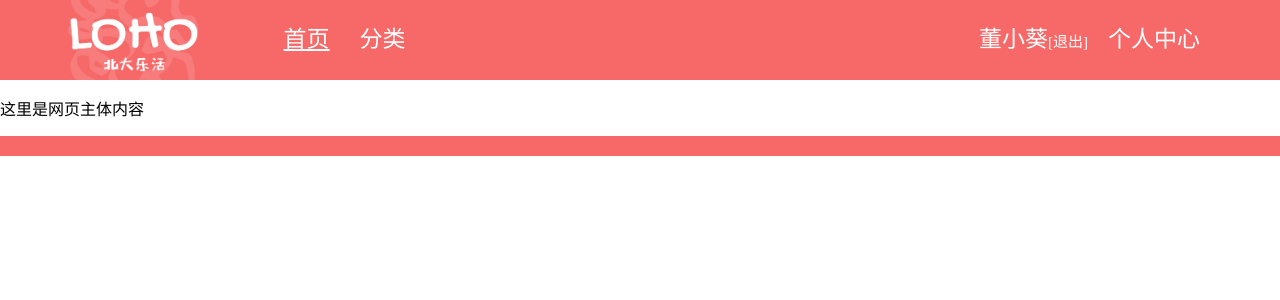
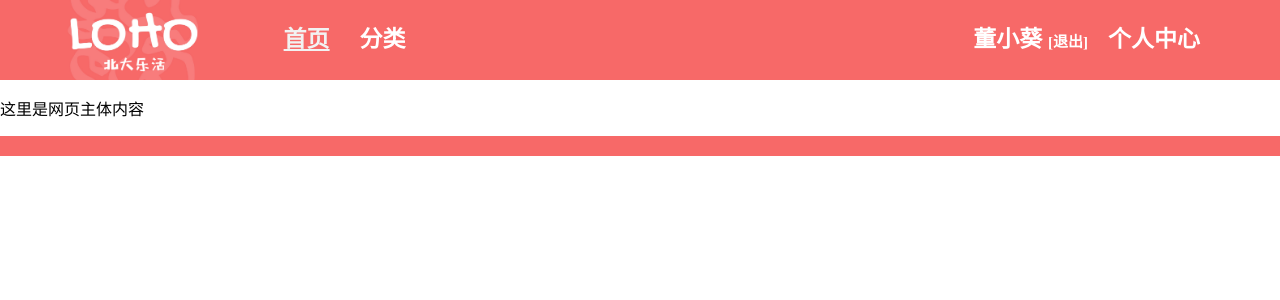
Before and after one commit to PKULoho/lohoweb, a PHP site: page /global_navigation_template.html in a window 1280 px wide. Shown: the top 300 px of the page. Run offline with PHP 8.4, Linux system fonts and the light colour scheme.

Commit message:
更新了导航样式

```diff
--- a/global_navigation.css
+++ b/global_navigation.css
@@ -29,6 +29,18 @@ body {
 .global-nav .nav-item a {
     color: #ffffff;
     text-decoration-line: none;
+    font-weight:bold;
+}
+
+.global-nav .nav-item b {
+    color: #ffffff;
+    text-decoration-line: none;
+    font-weight:bold;
+}
+
+.global-nav .nav-item a:hover {
+    color: #F2F2F2;
+    text-decoration-line: none;
 }
 
 .global-nav .nav-item.left-nav-item {
@@ -37,7 +49,7 @@ body {
 }
 
 .global-nav .nav-item.left-nav-item.active a {
-    color: #ffffff;
+    color: #F2F2F2;
     text-decoration-line: underline;
 }
 
@@ -47,7 +59,7 @@ body {
 }
 
 .global-nav .nav-item.right-nav-item.active a {
-    color: #ffffff;
+    color: #F2F2F2;
     text-decoration-line: underline;
 }
 
--- a/global_navigation_template.html
+++ b/global_navigation_template.html
@@ -24,7 +24,8 @@
             <a href="">个人中心</a>
         </div>
         <div class="nav-item right-nav-item">
-            董小葵<span class="logout-button"><a href="">[退出]</a></span>
+            <b>董小葵</b>
+            <span class="logout-button"><a href="">[退出]</a></span>
         </div>
     </nav>
     <div class="fix"></div>
```
